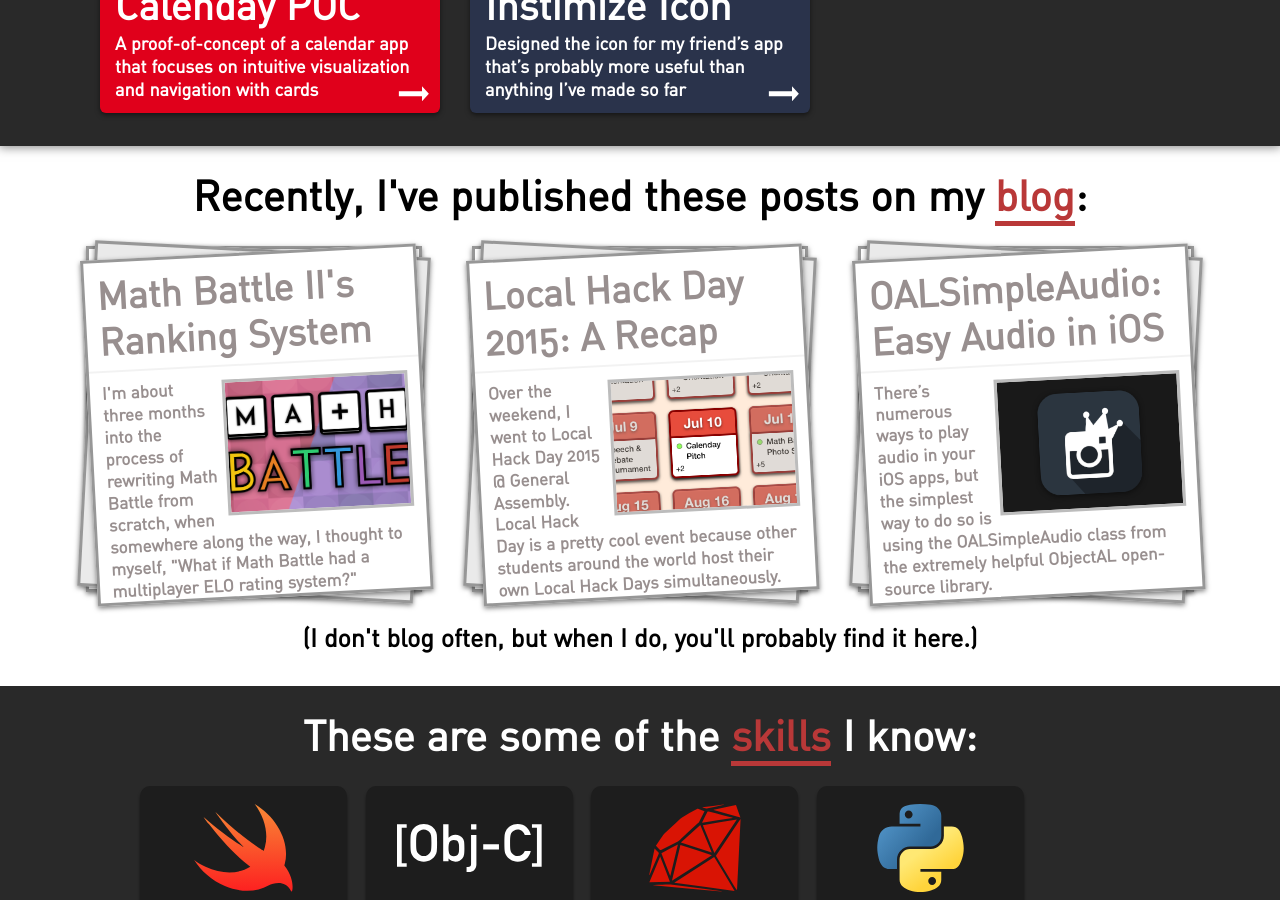
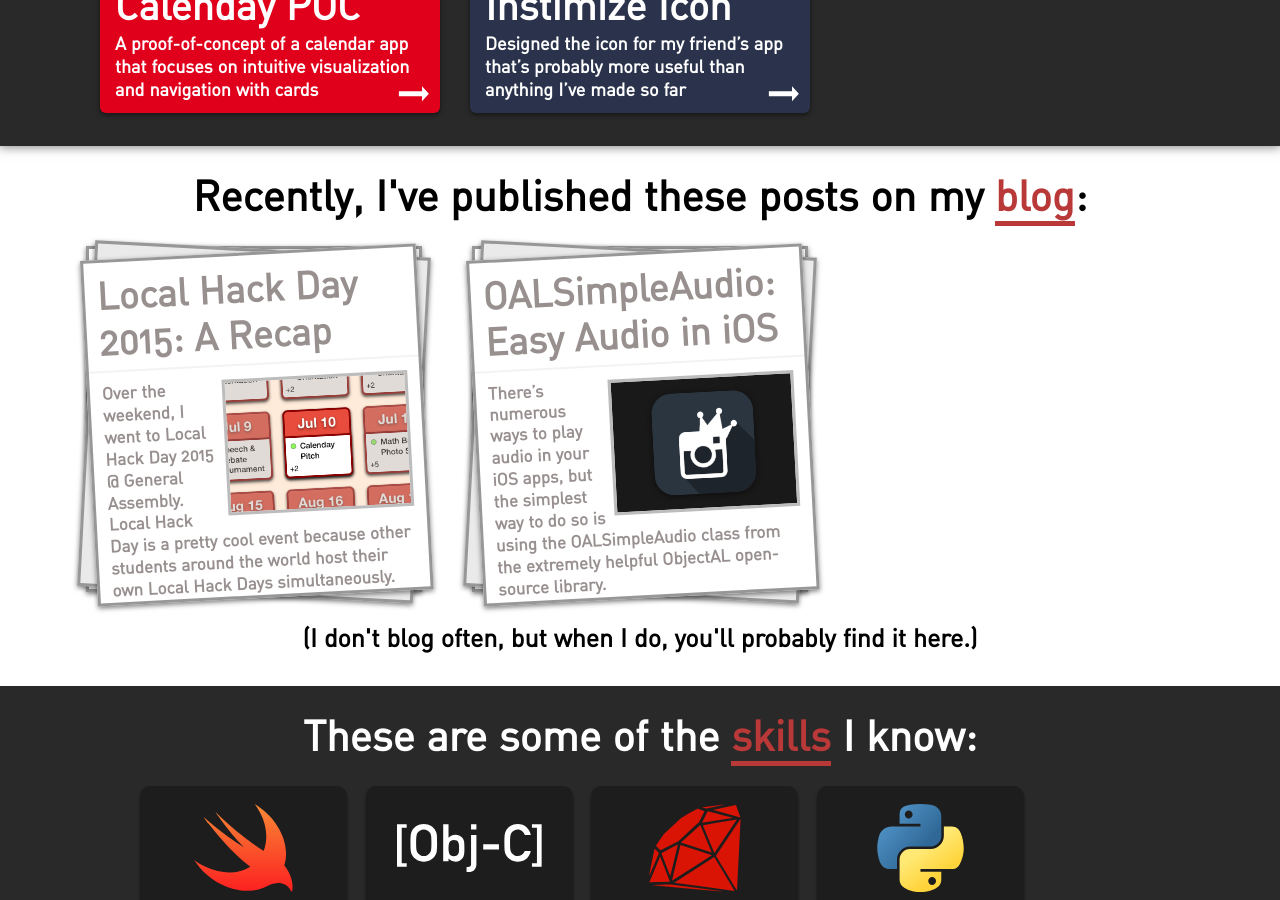
Before and after one commit to ZacharyEspiritu/zacharyespiritu.github.io, a Jekyll site: the page built from index.html, in a window 1280 px wide and 900 px high, scrolled down 2373 px. Built offline with Jekyll 4.4.1, drawn with Linux system fonts in a browser that asks for light colours; nearby versions of some CDN libraries; some of the changed lines change nothing that is shown.

Commit message:
Debug Github pages

```diff
--- a/_includes/preloader.html
+++ b/_includes/preloader.html
@@ -13,9 +13,11 @@
                              "Downloading extra RAM...",
                              "Warming up the particle accelerator...",
                              "Hoping this works...",
-                             "Tapping white tiles...",
+                             "Tapping the white tiles...",
+                             "Sorting the lines...",
                              "Solving math problems...",
-                             "Negotiating for net neutrality..."]
+                             "Negotiating for net neutrality...",
+                             "Shipping quickly and often..."]
     const loadingMessage = loadingMessages[Math.floor(Math.random()*loadingMessages.length)];
     window.loading_screen = window.pleaseWait({
         logo: "/images/logo.svg",
--- a/_posts/2016-01-25-creating-a-ranking-system-for-math-battle.markdown
+++ /dev/null
@@ -1,86 +0,0 @@
----
-layout: post
-title:  "Creating a Ranking System for Math Battle II"
-short_title: "Math Battle II's Ranking System"
-image_path: /images/portfolio-math.png
-tagline: I'm about three months into the process of rewriting Math Battle from scratch, when somewhere along the way, I thought to myself, "What if Math Battle had a multiplayer ELO rating system?"
-card_color: "#E461FF"
----
-
-I'm about three months into the process of rewriting Math Battle from scratch, when somewhere along the way, I thought to myself:
-
-> Huh, what if Math Battle was became an online multiplayer game where players compete for rankings?
-
-And so the quest began to create a ranking system.
-
-## Goals for creating a ranking system
-
-The first question to ask ourselves, of course, is: what is a "ranking system"? [GiantBomb](http://www.giantbomb.com/ranking-system/3015-2163/) states that "ranking systems tally the player's current progress and relative skill, by tracking raw numbers of multiple statistics (like score and time) during a session of gameplay. This results in a competitive meta-game where the goal is usually to reach the top position."
-
-In establishing a ranking system for Math Battle, I set out with three goals in mind:
-
-1. The ranking system **encourages players to play** (in other words, discourages players from not playing in order to save their current ranking) while still making every game "high-stakes" in the sense that you'll still be able to gain or lose a meaningful amount of points regardless of matchup.
-2. **Differences in skill level** in a matchup should be accounted for and increase or decrease the reward or penalty given for winning or losing.
-3. **Lopsided victories** (example: beating another player 5–0) should be assumed to have been the result of the winner being significantly better than the other player (even though the pairing algorithm matched the two knowing they had even ranks) and should be accounted for and should increase the reward or penalty given for winning or losing.
-
-It should be noted that, as the developer of Math Battle, I have access to even more detailed statistics about each match, so I could decide to use those statistics and factor them into my calculations. But more on that later.
-
-### Example ranking systems
-
-There were four ranking systems that I looked at when designing the rating system for Math Battle:
-
-* [ELO system](https://en.wikipedia.org/wiki/ELO_rating_system)
-* [TrueSkill](http://research.microsoft.com/en-us/projects/trueskill/details.aspx)
-* [Magic: The Gathering - Planeswalker Points](https://www.wizards.com/magic/planeswalkerpoints)
-* [Clash of Clans - Trophy System](http://forum.supercell.net/showthread.php/342724-TROPHY-OFFERS-Formulas-discovered%21%21)
-
-Each of these have their own strengths and weaknesses, which I'll cover below.
-
-## BattlePoints, or BP: Math Battle II's form of currency
-
-Hearkening back to the old days of Pokémon, I decided that Math Battle II's ranking system would be called **Battle Points, or BP**. It's a modified version of the ELO system, where players are given points for a win or a loss proportional to their opponent's current rank and their own rank, as well as taking into account the number of previous games each player has played and the score in each game.
-
-### The basic equations
-
-The ELO ranking system was formulated for use in two-player matchups, making it a perfect starting point for Math Battle II. There are multiple variations of the ELO formula, but the one that I am using is
-
-$$R = R_0 + K(1 - E)$$
-
-where $$R$$ is the new rating, $$R_0$$ is the old rating, $$K$$ is an arbitrary multiplier that determines the volatility of ranking changes (more on this below), and $$E$$ is the probability of a given player winning based on the difference in ranking between the player and its opponent.
-
-The probability of a player winning is given by the following equation:
-
-$$1 \over 1 + 10^{R_{\mathrm{opponent}} - R_{\mathrm{player}}}$$
-
-It might not be clear what this second equation does, but what it usually will do is return a number between 0 (inclusive) and 1 (exclusive) representing the probability of $$player$$ winning the match against $$opponent$$ based on their ranking.
-
-I decided that each player will start with a base of **1000** ranking points and will go up or down from there.
-
-### The K-factor
-
-The **K-factor** in the equation is an arbitrary variable that determines the volatility of ranking changes. If the K-factor used to calculate a ranking shift is higher, rankings will change more drastically per match than if the K-factor was lower.
-
-To take advantage of this, I've implemented a provisional rating system similar to the one used by the [United States Chess Federation](https://new.uschess.org/home/), such that the $$K$$ constant decreases as a player's ranking increases.
-
-For example, a player whose ranking is 1254 will be more volatile than a player whose ranking is 1765, even if the difference in rankings between them and their opponent is the same amount. (This is not to say that 1254 players will be matched up with 1765 players—it's just an example of the changing volatility of rankings in any given match.)
-
-I've set the K-factor to change with the following bracket system:
-
-| Rating Level | K-factor |
-|:------------:|:--------:|
-|  700 - 1200  |    32    |
-|  1201 - 1500 |    28    |
-|  1501 - 2000 |    24    |
-|     2001+    |    16    |
-
-The philosophy behind these numbers is that a player's change in skill is more volatile in their early stages and therefore this volatility should be reflected in their ranking's ability to change.
-
-In addition, the gradation of the K-factor reduces rating change at the top end of the rating spectrum, thereby reducing the possibility for rapid ratings inflation or deflation for those with a low K-factor. This is under the assumption that there will be a significantly lower number of players on the high end of the ratings spectrum, and therefore there will be less opponents of similar rating level to be matched against, causing the algorithm to defer to a lower ranked player. If this behavior is exhibited multiple times, inaccurate rating inflation could occur. In addition, if a high ranked player is unlucky in a match against a lower ranked player, sudden rating deflation could occur as well.
-
-*(To be quite clear, the K-factor is individual for each player. A player with ranking 1197 has a K-factor of 32 even if they are playing against a player with ranking 1215, who has a K-factor of 28.)*
-
-## Taking into account the score of each game
-
-I also wanted to take into account the score of each game played. I'm assuming here that a lopsided matchup (example: in a 5-point match, the match ends 5–0) may be a possibility that a matchup was lopsided in the favor of one of the players significantly, *even though both players had similar ranks*.
-
-To do this, I devised the following equation:
```
